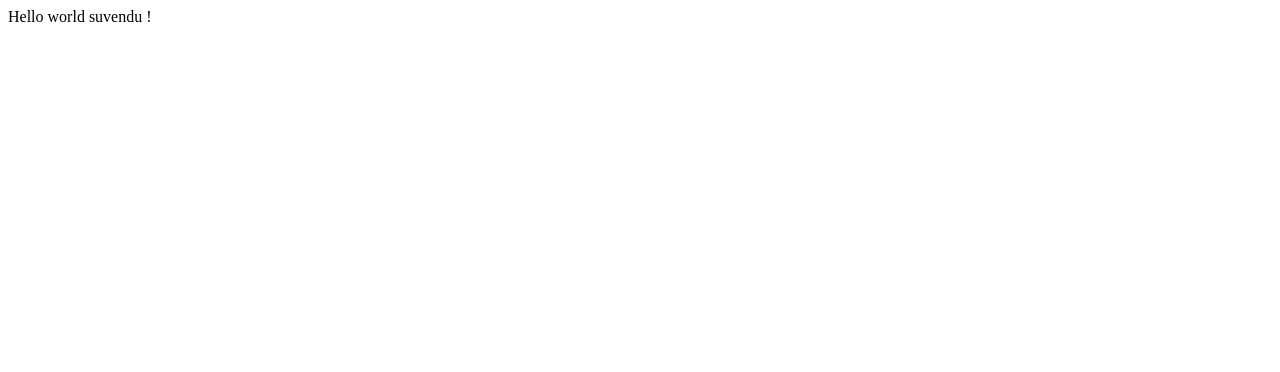
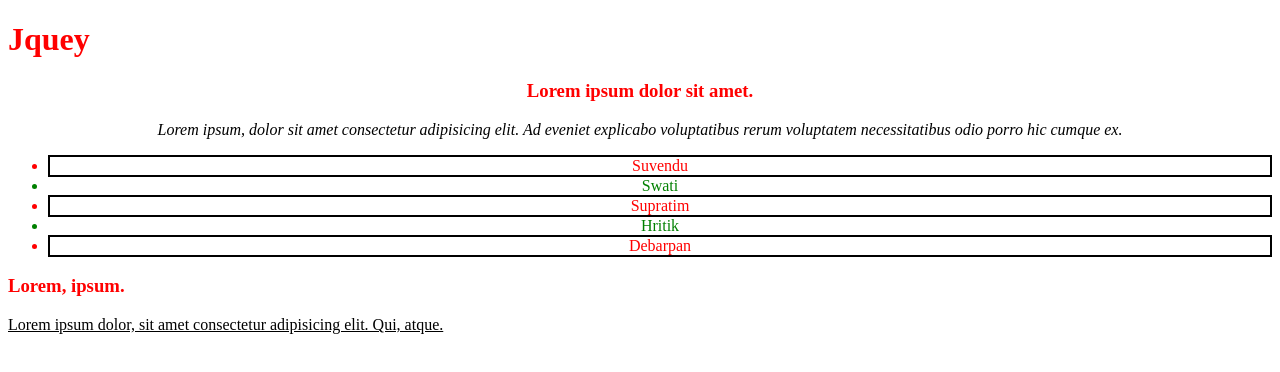
Before and after one commit to SUVENDUC789/JQuery, a plain HTML site: page yahoo.html in a window 1280 px wide. Drawn offline with nearby package versions, Linux system fonts and the light colour scheme.

Commit message:
Advanced selector & html,css method

```diff
--- a/yahoo.html
+++ b/yahoo.html
@@ -5,34 +5,34 @@
     <meta charset="UTF-8">
     <meta http-equiv="X-UA-Compatible" content="IE=edge">
     <meta name="viewport" content="width=device-width, initial-scale=1.0">
-    <title>Jquery</title>
-    <!-- <script src="/js/jquery-3.6.3.min.js"></script>
-     -->
-    <!-- use cdn -->
-    <script src="https://code.jquery.com/jquery-3.6.4.js"
-        integrity="sha256-a9jBBRygX1Bh5lt8GZjXDzyOB+bWve9EiO7tROUtj/E=" crossorigin="anonymous"></script>
+    <title>Jquey </title>
 </head>
 
 <body>
-    <h1>Now I am Learning Jquery</h1>
+    <h1>Jquey</h1>
+    <center>
+        <div class="text-center">
+            <h3>Lorem ipsum dolor sit amet.</h3>
+            <p><i>Lorem ipsum, dolor sit amet consectetur adipisicing elit. Ad eveniet explicabo voluptatibus rerum
+                    voluptatem necessitatibus odio porro hic cumque ex.</i></p>
+        </div>
+        <ul id="list">
+            <li>Suvendu</li>
+            <li>Swati</li>
+            <li>Supratim</li>
+            <li>Hritik</li>
+            <li>Debarpan</li>
+        </ul>
+    </center>
+
+    <div class="text-left">
+        <h3>Lorem, ipsum.</h3>
+        <p><u>Lorem ipsum dolor, sit amet consectetur adipisicing elit. Qui, atque.</u></p>
+    </div>
+
 </body>
 
-<script>
-    // $(document).ready(function () {
-    // console.log("Hello Wrold");
-    // // alert("I am learning Jquery !")
-    // let a = prompt("Enter First name : ");
-    // let b = prompt("Enter Last name : ");
-    // let fullname = "Full name : " + a + " " + b;
-    // alert(fullname);
-    // });
-
-    function hello() {
-        // console.log("Hello world Suvendu !");
-        document.write("Hello world suvendu !");
-    }
-    $(document).ready(hello);
-    // $(hello);
-</script>
+<script src="/js/jquery-3.6.3.min.js"></script>
+<script src="/yahoo/code/first.js"></script>
 
 </html>
--- /dev/null
+++ b/yahoo/code/first.js
@@ -0,0 +1,18 @@
+$(document).ready(function () {
+    let a = $(".text-center").html();
+    console.log(a);
+
+    $("#list").css("color", "green");
+    $("li:even").css("color", "red");
+    // $("ul li").css("border","2px solid black");
+
+    $("h1,h2,h3").css("color","red");
+    // $("h1,h2,h3").css("bg-color","green");
+    // $("h1 h2 h3").css("bg-color","green");
+
+    for (let i = 0; i < 5; i++) {
+        if (i % 2 == 0) {
+            $("ul li:eq(" + i + ")").css("border", "2px solid black");
+        }
+    }
+});
```
Also changed, not shown: yahoo/img/Advanced-Selector.PNG (added).
